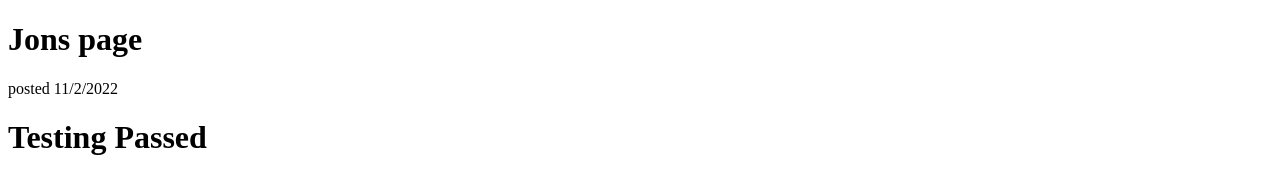
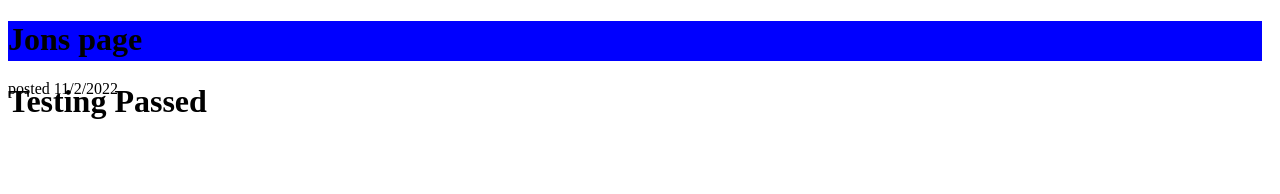
Before and after one commit to LarsoftheGeats/LabDeployment, a website: page index.html in a window 1280 px wide. Drawn offline with Linux system fonts and the light colour scheme.

Commit message:
added css

```diff
--- a/index.html
+++ b/index.html
@@ -5,9 +5,10 @@
     <meta http-equiv="X-UA-Compatible" content="IE=edge">
     <meta name="viewport" content="width=device-width, initial-scale=1.0">
     <title>Document</title>
+    <link rel="stylesheet" href="styling.css">
 </head>
 <body>
-    <header>
+    <header class = "banner">
         <h1>Jons page</h1>
         <p>posted 11/2/2022</p>
     </header>
--- /dev/null
+++ b/styling.css
@@ -0,0 +1,6 @@
+.banner{
+    height: 40px;
+    width: 98vw;
+    background-color: blue;
+
+}
```
